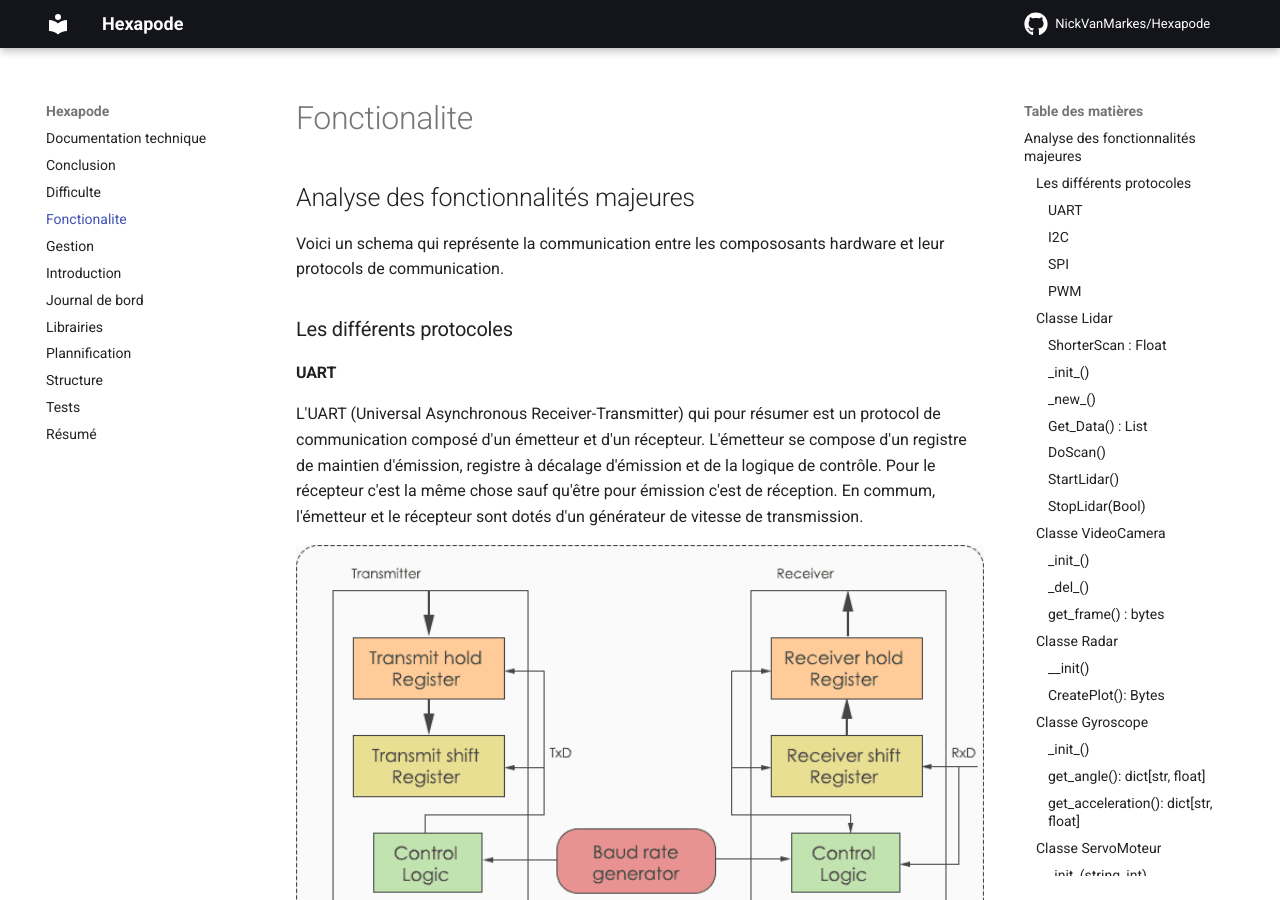
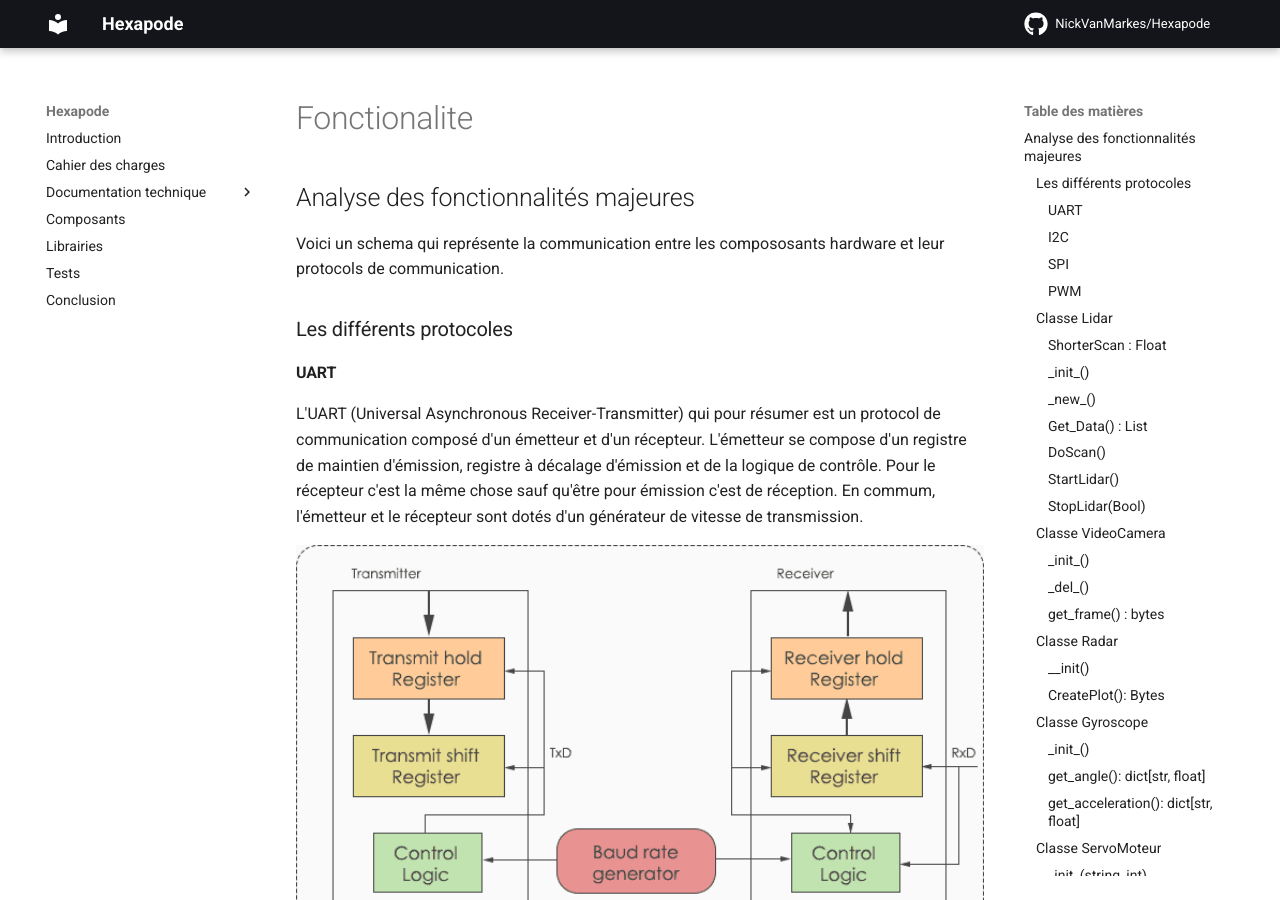
Before and after one commit to NickVanMarkes/Hexapode, an MkDocs documentation site: the page built from docs/Fonctionalite.md, in a window 1280 px wide and 900 px high. Built offline with MkDocs 1.6.1 and Material for MkDocs 9.7.7, drawn with Linux system fonts in a browser that asks for light colours; comment, search, counter and statistics services are not loaded; some of the changed lines change nothing that is shown.

Commit message:
Docs: Make a better nav

```diff
--- a/mkdocs.yml
+++ b/mkdocs.yml
@@ -1,6 +1,18 @@
 site_name: Hexapode
 repo_url: https://github.com/NickVanMarkes/Hexapode
 repo_name: NickVanMarkes/Hexapode
+nav:
+  - Introduction : abstract.md
+  - Cahier des charges : CDC.md
+  - Documentation technique:
+    - Introduction.md
+    - Planning : Plannification.md
+    - Gestion du projet : Gestion.md
+    - Structure du projet : Structure.md
+  - Composants : Composants.md
+  - Librairies : Librairies.md
+  - Tests: Tests.md
+  - Conclusion: Conclusion.md
 theme:
   name: material
   language: fr
@@ -43,7 +55,7 @@ plugins:
       # headless_chrome_path: headless-chromium
       #
       #output_path: any-place/document.pdf
-      #enabled_if_env: ENABLE_PDF_EXPORT
+      enabled_if_env: ENABLE_PDF_EXPORT
       #
       #debug_html: true
       #show_anchors: true
```
